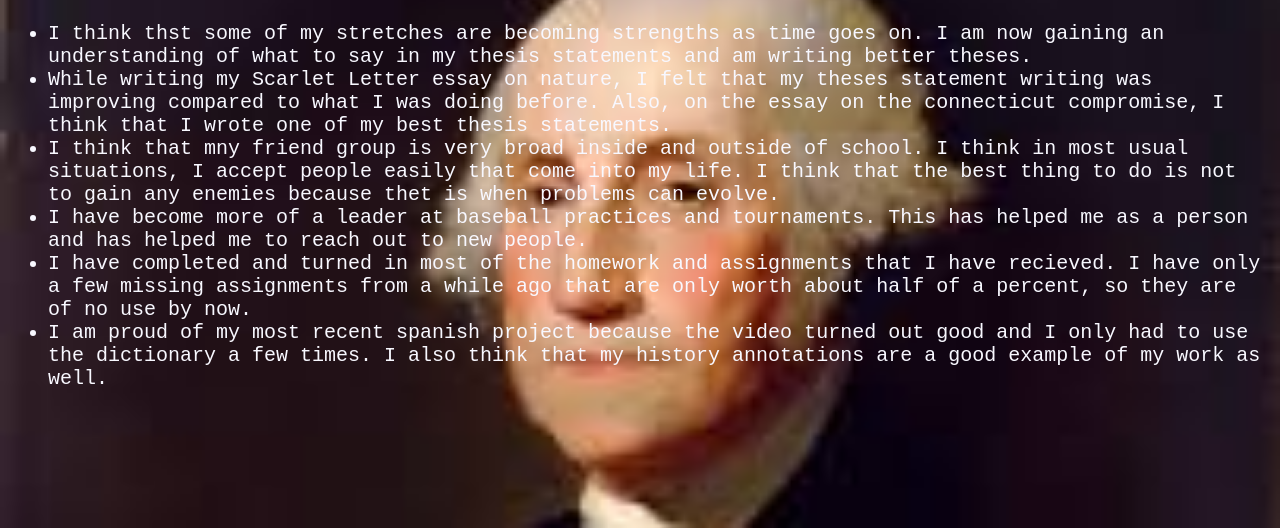
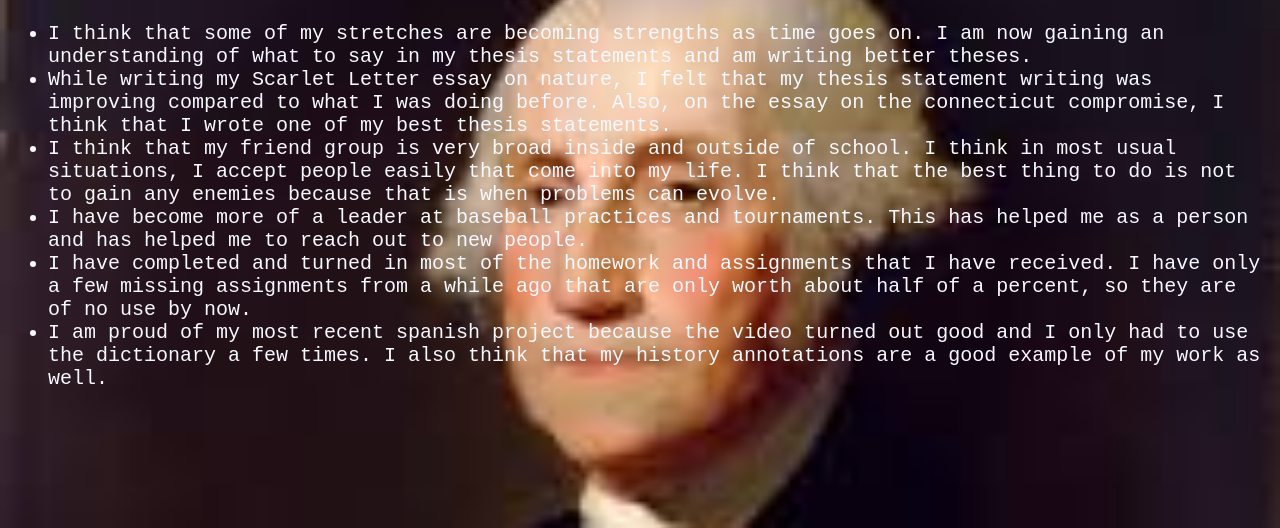
Before and after one commit to Tr3yDP/Tr3yDP.github.io, a plain HTML site: page goal.html in a window 1280 px wide. Shown: the part 272-800 px from the top of the page. Drawn offline with Linux system fonts and the light colour scheme.

Commit message:
Update goal.html

```diff
--- a/goal.html
+++ b/goal.html
@@ -22,12 +22,25 @@
       <h2>Mid-Year Reflection
       </h2>
      <ul>
-         <li> I think thst some of my stretches are becoming strengths as time goes on. I am now gaining an understanding of what to say in my thesis statements and am writing better theses.</li>
-         <li> While writing my Scarlet Letter essay on nature, I felt that my theses statement writing was improving compared to what I was doing before. Also, on the essay on the connecticut compromise, I think that I wrote one of my best thesis statements.</li>
-         <li> I think that mny friend group is very broad inside and outside of school. I think in most usual situations, I accept people easily that come into my life. I think that the best thing to do is not to gain any enemies because thet is when problems can evolve.</li>
-         <li>I have become more of a leader at baseball practices and tournaments. This has helped me as a person and has helped me to reach out to new people.</li>
-         <li>I have completed and turned in most of the homework and assignments that I have recieved. I have only a few missing assignments from a while ago that are only worth about half of a percent, so they are of no use by now.</li>
-         <li>I am proud of my most recent spanish project because the video turned out good and I only had to use the dictionary a few times. I also think that my history annotations are a good example of my work as well.</li>
+         <li>
+I think that some of my stretches are becoming strengths as time goes on. I am now gaining an understanding of what to say in my thesis statements and am writing better theses.</li>
+
+
+
+
+        <li> While writing my Scarlet Letter essay on nature, I felt that my thesis statement writing was improving compared to what I was doing before. Also, on the essay on the connecticut compromise, I think that I wrote one of my best thesis statements.</li>
+
+
+        <li> I think that my friend group is very broad inside and outside of school. I think in most usual situations, I accept people easily that come into my life. I think that the best thing to do is not to gain any enemies because that is when problems can evolve.</li>
+
+
+        <li>I have become more of a leader at baseball practices and tournaments. This has helped me as a person and has helped me to reach out to new people.</li>
+
+
+        <li>I have completed and turned in most of the homework and assignments that I have received. I have only a few missing assignments from a while ago that are only worth about half of a percent, so they are of no use by now.</li>
+
+
+        <li>I am proud of my most recent spanish project because the video turned out good and I only had to use the dictionary a few times. I also think that my history annotations are a good example of my work as well.</li>
 
       </ul>
 
```
